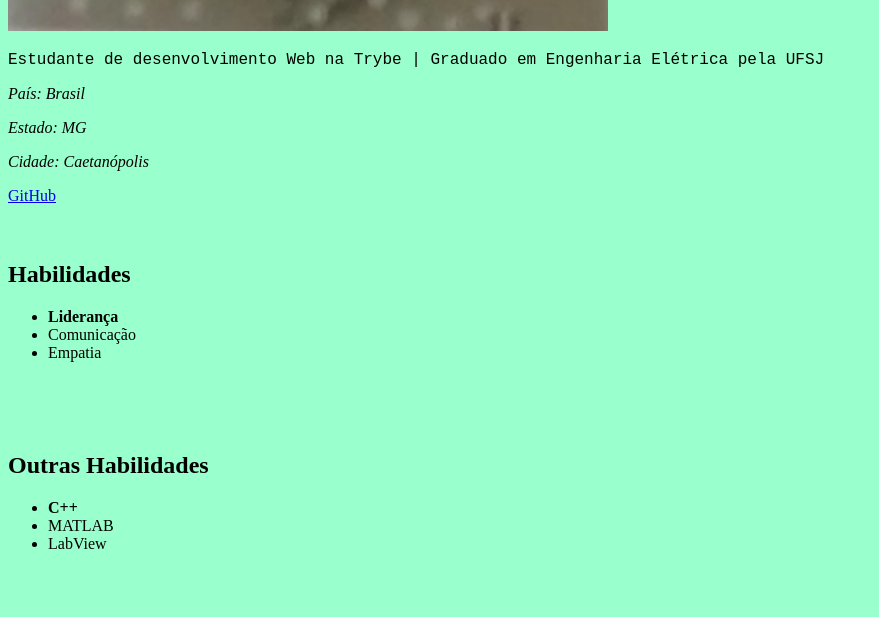
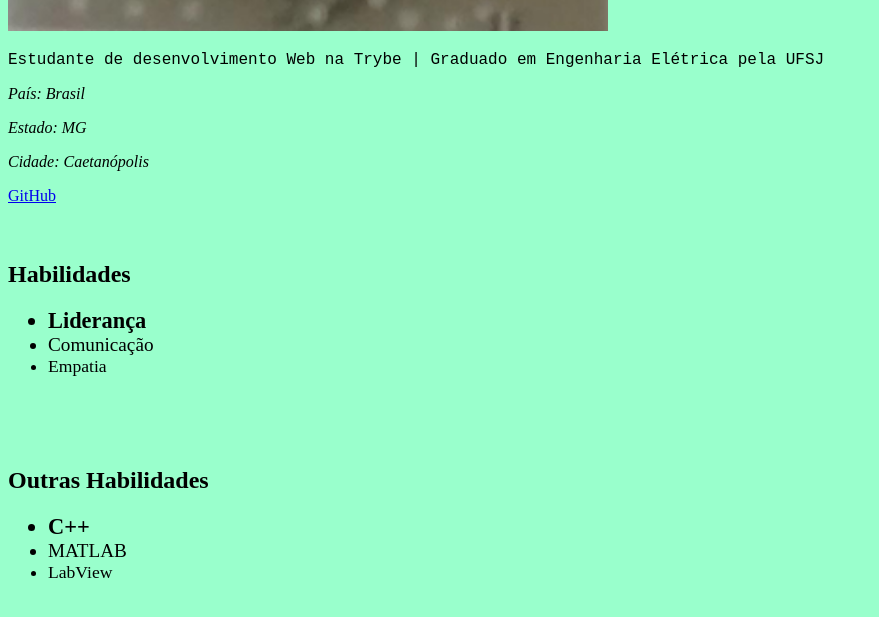
Before and after one commit to marceloalexandredacunhasimao/marceloalexandredacunhasimao.github.io, a plain HTML site: page index.html in a window 1280 px wide. Shown: the part 990-1607 px from the top of the page, without its empty margins (0-879 px from the left). Drawn offline with Linux system fonts and the light colour scheme.

Commit message:
Tamanhos diferentes para os elementos da lista de habilidades criada usando classes

```diff
--- a/index.html
+++ b/index.html
@@ -15,6 +15,15 @@
         }
         .informacoes{
             font-style: italic;
+        }
+        .primeirahabilidade{
+            font-size: 140%;
+        }
+        .segundahabilidade{
+            font-size: 120%;
+        }
+        .terceirahabilidade{
+            font-size: 110%;
         }
     </style>
 </head>
@@ -37,16 +46,16 @@
     <br><br><br>
     <h2 id="habilidades">Habilidades</h2>
     <ul>
-        <li><strong>Liderança</strong></li>
-        <li>Comunicação</li>
-        <li>Empatia</li>
+        <li class="primeirahabilidade"><strong>Liderança</strong></li>
+        <li class="segundahabilidade">Comunicação</li>
+        <li class="terceirahabilidade">Empatia</li>
     </ul>
     <br><br><br>
     <h2>Outras Habilidades</h2>
     <ul>
-        <li><strong>C++</strong></li>
-        <li>MATLAB</li>
-        <li>LabView</li>
+        <li class="primeirahabilidade"><strong>C++</strong></li>
+        <li class="segundahabilidade">MATLAB</li>
+        <li class="terceirahabilidade">LabView</li>
     </ul>
     <br><br><br><br><br><br><br><br><br><br><br><br><br><br><br><br><br><br><br><br><br><br><br><br><br><br><br>
 </body>
```
